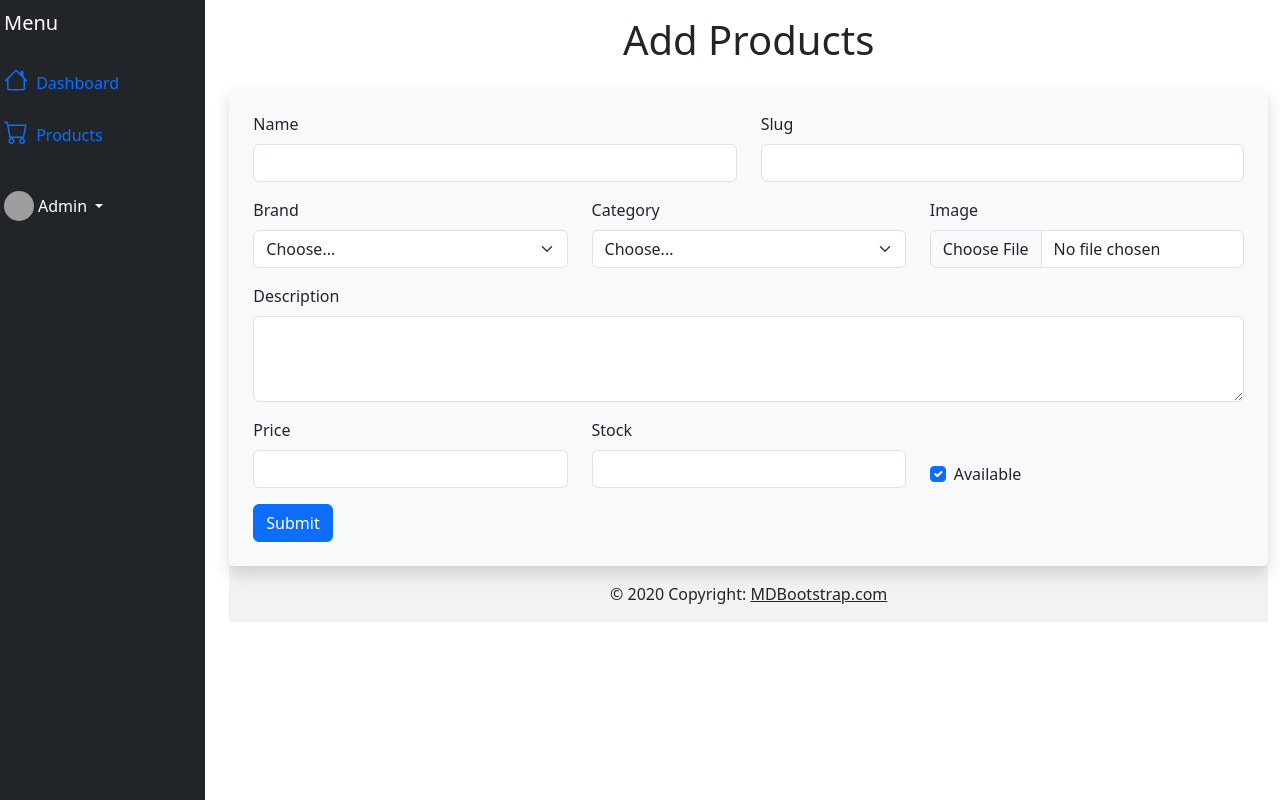
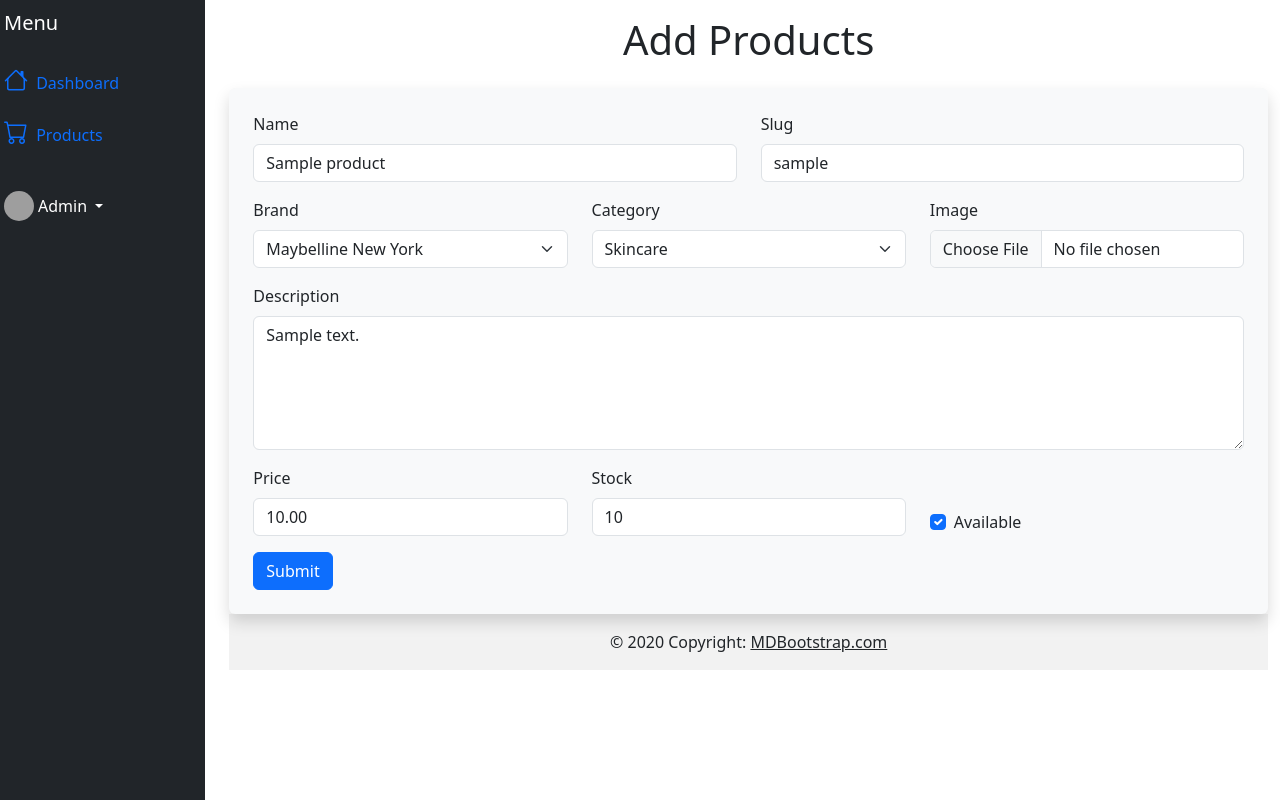
Before and after one commit to DeepnaPV/cosmatic, a Django app: page /inventory/update/1 in a window 1280 px wide. Shown: the part 81-881 px from the top of the page. Run offline with Django 5.2, Linux system fonts and the light colour scheme; tables that the repository leaves empty hold one stand-in row (values such as "Sample post"); grey boxes are pictures that could not be loaded.

Commit message:
3nd commit

```diff
--- a/cosmetic_shop/static/css/imgpro.css
+++ b/cosmetic_shop/static/css/imgpro.css
@@ -2,3 +2,7 @@
     height: 150px;
     width: 150px;
 }
+.img-fluid {
+    max-height: 400px; /* Set a max height for the image */
+    object-fit: cover; /* Ensures the image covers the space without distortion */
+}
--- a/cosmetic_shop/static/css/login.css
+++ b/cosmetic_shop/static/css/login.css
@@ -82,11 +82,12 @@ input:focus::placeholder {
     font-size: 20px;
 }
 
-.footer {
+.footers {
     width: 100%;
-    background-color: pink;
+    /* background-color: pink; */
     text-align: center;
     height: 13%;
+    margin-top: 12px;
 }
 a {
     display: block;
--- a/cosmetic_shop/templates/addprod.html
+++ b/cosmetic_shop/templates/addprod.html
@@ -71,63 +71,62 @@
         <div class="row mb-3">
             <div class="col-md-6">
                 <label for="id_name" class="form-label">Name</label>
-                <input type="text" class="form-control" id="id_name" name="name" required>
+                <input type="text" class="form-control" id="id_name" name="name" value="{{ form.name.value }}" required>
             </div>
             <div class="col-md-6">
                 <label for="id_slug" class="form-label">Slug</label>
-                <input type="text" class="form-control" id="id_slug" name="slug" required>
+                <input type="text" class="form-control" id="id_slug" name="slug" value="{{ form.slug.value }}" required>
             </div>
         </div>
-
         <div class="row mb-3">
             <div class="col-md-4">
                 <label for="id_brand" class="form-label">Brand</label>
                 <select class="form-select" id="id_brand" name="brand" required>
-                    <option value="" selected disabled>Choose...</option>
-                    <option value="Maybelline New York">Maybelline New York</option>
-                    <option value="Lakme">Lakme</option>
-                    <option value="Nykaa Cosmetics">Nykaa Cosmetics</option>
-                    <option value="M.A.C">M.A.C</option>
-                    <option value="The Face Shop">The Face Shop</option>
+                    <option value="" disabled>Choose...</option>
+                    <option value="Maybelline New York" {% if form.brand.value == 'Maybelline New York' %}selected{% endif %}>Maybelline New York</option>
+                    <option value="Lakme" {% if form.brand.value == 'Lakme' %}selected{% endif %}>Lakme</option>
+                    <option value="Nykaa Cosmetics" {% if form.brand.value == 'Nykaa Cosmetics' %}selected{% endif %}>Nykaa Cosmetics</option>
+                    <option value="M.A.C" {% if form.brand.value == 'M.A.C' %}selected{% endif %}>M.A.C</option>
+                    <option value="The Face Shop" {% if form.brand.value == 'The Face Shop' %}selected{% endif %}>The Face Shop</option>
                 </select>
             </div>
             <div class="col-md-4">
                 <label for="id_category" class="form-label">Category</label>
                 <select class="form-select" id="id_category" name="category" required>
-                    <option value="" selected disabled>Choose...</option>
-                    <option value="skincare">Skincare</option>
-                    <option value="makeup">Makeup</option>
-                    <option value="hair">Hair</option>
-                    <option value="fragrance">Fragrance</option>
-                    <option value="tools">Beauty Tools</option>
-                    <option value="bath">Bath and Body</option>
+                    <option value="" disabled>Choose...</option>
+                    <option value="skincare" {% if form.category.value == 'skincare' %}selected{% endif %}>Skincare</option>
+                    <option value="makeup" {% if form.category.value == 'makeup' %}selected{% endif %}>Makeup</option>
+                    <option value="hair" {% if form.category.value == 'hair' %}selected{% endif %}>Hair</option>
+                    <option value="fragrance" {% if form.category.value == 'fragrance' %}selected{% endif %}>Fragrance</option>
+                    <option value="tools" {% if form.category.value == 'tools' %}selected{% endif %}>Beauty Tools</option>
+                    <option value="bath" {% if form.category.value == 'bath' %}selected{% endif %}>Bath and Body</option>
                 </select>
             </div>
             <div class="col-md-4">
                 <label for="id_image" class="form-label">Image</label>
-                <input type="file" class="form-control" id="id_image" name="image" accept="image/*" required>
+                <input type="file" class="form-control" id="id_image" name="image" accept="image/*">
+                <!-- Note: The existing image will be shown below or handled in a different way -->
             </div>
         </div>
 
         <!-- Description field -->
         <div class="mb-3">
             <label for="id_description" class="form-label">Description</label>
-            <textarea class="form-control" id="id_description" name="description" rows="3" required></textarea>
+            <textarea class="form-control" id="id_description" name="description" rows="5" required>{{ form.description.value }}</textarea>
         </div>
-
         <!-- Price, Stock, and Available fields in one line -->
         <div class="row mb-3 align-items-end">
             <div class="col-md-4">
                 <label for="id_price" class="form-label">Price</label>
-                <input type="number" class="form-control" id="id_price" name="price" step="0.01" required>
+                <input type="number" class="form-control" id="id_price" name="price" step="0.01" value="{{ form.price.value }}" required>
             </div>
             <div class="col-md-4">
                 <label for="id_stock" class="form-label">Stock</label>
-                <input type="number" class="form-control" id="id_stock" name="stock" required>
+                <input type="number" class="form-control" id="id_stock" name="stock" value="{{ form.stock.value }}" required>
             </div>
             <div class="col-md-4">
                 <div class="form-check">
-                    <input type="checkbox" class="form-check-input" id="id_available" name="available" checked>
+                    <input type="checkbox" class="form-check-input" id="id_available" name="available" {% if form.available.value %}checked{% endif %}>
                     <label class="form-check-label" for="id_available">Available</label>
                 </div>
             </div>
--- a/cosmetic_shop/templates/login.html
+++ b/cosmetic_shop/templates/login.html
@@ -39,7 +39,7 @@
                 </form>
             </div>
         </div>
-        <div class="footer">
+        <div class="footers">
                 {% include 'footer.html' %}
         </div>
 
--- a/cosmetic_shop/templates/sidebar.html
+++ b/cosmetic_shop/templates/sidebar.html
@@ -23,11 +23,9 @@
                     <span class="d-none d-sm-inline mx-1">Admin</span>
                 </a>
                 <ul class="dropdown-menu dropdown-menu-dark text-small shadow" aria-labelledby="dropdownUser1">
-                    <li><a class="dropdown-item" href="#">New project...</a></li>
-                    <li><a class="dropdown-item" href="#">Settings</a></li>
                     <li><a class="dropdown-item" href="#">Profile</a></li>
                     <li><hr class="dropdown-divider"></li>
-                    <li><a class="dropdown-item" href="#">Sign out</a></li>
+                    <li><a class="dropdown-item" href="{% url 'logout' %}">Sign out</a></li>
                 </ul>
             </div>
         </ul>
```
Also changed, not shown: cosmetic_shop/templates/product_detail.html (+21 -13 lines), cosmetic_shop/media/products/logo_YVmDJNh.png (added).
